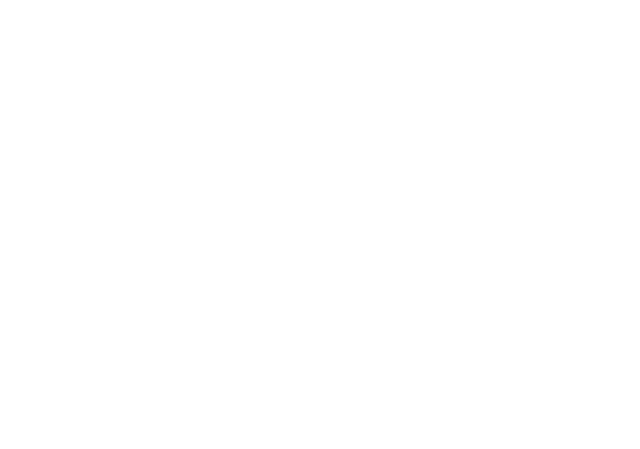
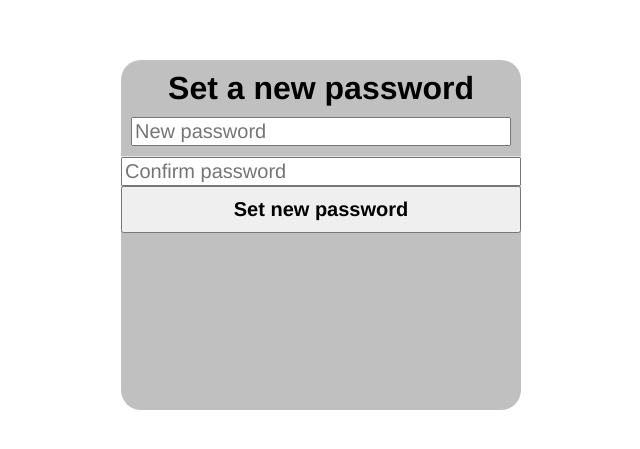
Before and after one commit to technologiesforaccessibility/osmintegrator-frontend, a React (Create React App) app: page /Account/ResetPassword in a window 1280 px wide. Shown: the part 165-614 px from the top of the page, without its empty margins (319-959 px from the left). Built offline with nearby package versions, Linux system fonts and the light colour scheme.

Commit message:
Axios requests adjusted to changed endpoints

```diff
--- a/src/components/App.js
+++ b/src/components/App.js
@@ -2,9 +2,6 @@ import React, { Component } from 'react';
 import { BrowserRouter, Switch, Route } from 'react-router-dom'
 import MapView from './MapView';
 import Auth from './Auth';
-
-// import variables from '../variables.module.scss';
-// import colors from './colors.module.scss';
 
 
 class App extends Component {
@@ -13,13 +10,11 @@ class App extends Component {
   }
 
   render() {
-    // console.log(variables);
-    // console.log(colors);
     return (
 
       <BrowserRouter>
         <Switch>
-          <Route path="/auth" component={Auth} />
+          <Route path={["/auth", "/Account"]} component={Auth} />
           <Route path="/" exact component={MapView} />
         </Switch>
       </BrowserRouter>
--- a/src/components/Auth.js
+++ b/src/components/Auth.js
@@ -3,6 +3,7 @@ import {BrowserRouter, Switch, Route} from 'react-router-dom'
 import Login from './Login';
 import Recover from './Recover';
 import SetPassword from './SetPassword';
+import './auth.scss';
 
 class Auth extends Component {
     constructor(props) {
@@ -12,11 +13,15 @@ class Auth extends Component {
     render() {
         return (
             <React.Fragment>
-                <Switch>
-                    <Route path="/auth/login" component={Login}/>
-                    <Route path="/auth/recover" component={Recover}/>
-                    <Route path="/auth/reset" component={SetPassword}/>
-                </Switch>
+                <div className="auth-area">
+                    <div className="form-div">
+                        <Switch>
+                            <Route path="/auth/login" component={Login}/>
+                            <Route path="/auth/recover" component={Recover}/>
+                            <Route path="/Account/ResetPassword" component={SetPassword}/>
+                        </Switch>
+                    </div>
+                </div>
             </React.Fragment>
         )
     }
--- a/src/components/Login.js
+++ b/src/components/Login.js
@@ -6,6 +6,7 @@ import './login.scss';
 import colors from './colors.module.scss';
 
 import {postDefaultHeaders} from '../config/apiConfig';
+import {formError400Text} from "./utilities-texts";
 
 const {REACT_APP_LOGIN_PATH} = process.env;
 
@@ -15,8 +16,8 @@ class Login extends Component {
         super(props);
 
         this.state = {
-            email: '',
-            password: '',
+            loginEmail: '',
+            loginPassword: '',
             isMessageShown: false,
             message: ''
         };
@@ -30,7 +31,7 @@ class Login extends Component {
 
     change(e) {
         this.setState({
-            [e.target.name]: e.target.value
+            [e.target.id]: e.target.value
         })
     }
 
@@ -55,41 +56,43 @@ class Login extends Component {
         const url = REACT_APP_LOGIN_PATH;
         axios.post(url,
             {
-                "UserName": this.state.email,
-                "Password": this.state.password
+                "Email": this.state.loginEmail,
+                "Password": this.state.loginPassword
             },
             {
                 headers: postDefaultHeaders()
             })
             .then(resp => {
-                if (!resp.data.isSuccess) {
-                    this.showMessage(resp.data.errorMsg);
-                } else {
-                    console.log("resp.data.isSuccess: ", resp.data.isSuccess);
-                    localStorage.setItem('token', resp.data.tokenData.token);
-                    localStorage.setItem('tokenRefresh', resp.data.tokenData.refreshToken);
+                if (resp.status === 200) {
+                    console.log("Authentication success");
+                    localStorage.setItem('token', resp.data.token);
+                    localStorage.setItem('tokenRefresh', resp.data.refreshToken);
                 }
             })
-            .catch(error => {
-                console.log(error.resp);
+            .catch( (error) => {
+                if (error.response.status === 401) {
+                    this.showMessage(error.response.data.message)
+                } else if (error.response.status === 400) {
+                    this.showMessage(formError400Text())
+                } else {
+                    console.warn("Undefined authentication problem")
+                }
             });
     }
 
     render() {
         return (
             <React.Fragment>
-                <div className="auth-area">
-                    <div className="form-div">
-                        <h1 id="title-login">Welcome</h1>
+                        <h1 className="auth-title">Welcome</h1>
                         <form name="login-form" onSubmit={e => this.submit(e)}>
-                            <div className="field-area">
-                                <input type="text" name="email" id="email-input" placeholder="E-mail"
+                            <div className="inputbox-spacer">
+                                <input type="text" id="loginEmail" placeholder="E-mail"
                                        onChange={e => {
                                            this.change(e)
                                        }} onClick={this.hideMessage}/>
                             </div>
-                            <div className="field-area">
-                                <input type="password" name="password" id="password-input" placeholder="Password"
+                            <div className="inputbox-spacer">
+                                <input type="password" id="loginPassword" placeholder="Password"
                                        onChange={e => {
                                            this.change(e)
                                        }} onClick={this.hideMessage}/>
@@ -99,10 +102,8 @@ class Login extends Component {
                             </div>
                         </form>
                         <div className="link"><NavLink to="/auth/recover">Forgot Username / Password ?</NavLink></div>
-                        <div className="auth-info-placeholder" value="">{this.state.isMessageShown &&
+                        <div className="auth-info-placeholder centered" value="">{this.state.isMessageShown &&
                         <span style={{color: colors['colorMessageFail']}}>{this.state.message}</span>}</div>
-                    </div>
-                </div>
             </React.Fragment>
         );
     }
--- a/src/components/Recover.js
+++ b/src/components/Recover.js
@@ -4,7 +4,7 @@ import axios from 'axios';
 import './recover.scss';
 import colors from './colors.module.scss';
 
-import {sentResetLinkText} from "./utilities-texts";
+import {formError400Text, sentResetLinkText} from "./utilities-texts";
 import {postDefaultHeaders} from '../config/apiConfig';
 
 const {REACT_APP_RESET_PASS_PATH} = process.env;
@@ -28,7 +28,7 @@ class Recover extends Component {
 
     change(e) {
         this.setState({
-            [e.target.name]: e.target.value
+            [e.target.id]: e.target.value
         })
     }
 
@@ -62,23 +62,26 @@ class Recover extends Component {
 
         axios.post(url,
             {
-                "Email": this.state.email,
+                "Email": this.state.recoverEmail,
             },
             {
                 headers: postDefaultHeaders()
             })
             .then(resp => {
-                console.log(resp);
-                if (resp.data.isSuccess) {
-                    this.setMessageColor(colors['colorMessageSuccess'])
+                if (resp.status === 200) {
+                    this.setMessageColor(colors['colorMessageSuccess']);
                     this.showMessage(sentResetLinkText());
-                } else {
-                    this.setMessageColor(colors['colorMessageFail'])
-                    this.showMessage(resp.data.errorMsg);
                 }
             })
             .catch(error => {
-                console.log(error.resp);
+                this.setMessageColor(colors['colorMessageFail'])
+                if (error.response.status === 401) {
+                    this.showMessage(error.response.data.message);
+                } else if (error.response.status === 400) {
+                    this.showMessage(formError400Text())
+                } else {
+                    console.warn("Undefined error");
+                }
             });
 
     }
@@ -86,24 +89,20 @@ class Recover extends Component {
     render() {
         return (
             <React.Fragment>
-                <div className="auth-area">
-                    <div className="form-div">
-                        <h1 id="title-login">Recover your password</h1>
+                        <h1 className="auth-title">Recover your password</h1>
                         <form name="recover-form" onSubmit={e => this.submit(e)}>
-                            <div className="field-area">
-                                <input type="text" name="email" id="email-input" placeholder="Email"
+                            <div className="inputbox-spacer">
+                                <input type="text" id="recoverEmail" placeholder="Email"
                                        onChange={e => {
                                            this.change(e)
                                        }} onClick={this.hideMessage}/>
                             </div>
-                            <div className="login-button-area">
-                                <button type="submit" id="button-login">Reset your password</button>
+                            <div className="recover-button-area">
+                                <button type="submit" id="button-reset">Reset your password</button>
                             </div>
                         </form>
                         <div className="centered auth-info-placeholder" value="">{this.state.isMessageShown &&
                         <span style={{color: this.state.messageColor}}>{this.state.message}</span>}</div>
-                    </div>
-                </div>
             </React.Fragment>
         );
     }
--- a/src/components/SetPassword.js
+++ b/src/components/SetPassword.js
@@ -27,7 +27,7 @@ class SetPassword extends Component {
 
     change(e) {
         this.setState({
-            [e.target.name]: e.target.value
+            [e.target.id]: e.target.value
         })
     }
 
@@ -53,30 +53,30 @@ class SetPassword extends Component {
 
     submit(e) {
         e.preventDefault();
-        if (comparePasswords(this.state.password1, this.state.password2) && isPasswordStrong(this.state.password1)) {
+        if (comparePasswords(this.state.password1Reset, this.state.password2Reset) && isPasswordStrong(this.state.password1Reset)) {
             const url = REACT_APP_SET_PASS_PATH;
             axios.post(url,
                 {
                     "Email": getEmailFromPath(window.location.href),
-                    "Password": this.state.password1,
-                    "ConfirmPassword": this.state.password2,
+                    "Password": this.state.password1Reset,
                     "Token": getTokenFromPath(window.location.href)
                 },
                 {
                     headers: postDefaultHeaders()
                 })
                 .then(resp => {
-                    console.log(resp);
-                    if (resp.data.isSuccess) {
+                    if (resp.status === 200) {
                         this.setMessageColor(colors['colorMessageSuccess'])
                         this.showMessage(changedPasswordText());
-                    } else {
-                        this.setMessageColor(colors['colorMessageFail'])
-                        this.showMessage(expiredTokenText());
                     }
                 })
                 .catch(error => {
-                    console.log(error.resp);
+                    if (error.response.status === 400) {
+                        this.setMessageColor(colors['colorMessageFail'])
+                        this.showMessage(expiredTokenText());
+                    } else {
+                        console.warn("Undefined error")
+                    }
                 });
         } else {
             this.setMessageColor(colors['colorMessageFail'])
@@ -88,31 +88,27 @@ class SetPassword extends Component {
     render() {
         return (
             <React.Fragment>
-                <div className="auth-area">
-                    <div className="form-div">
-                        <h1 id="title-login">Set a new password</h1>
+                        <h1 className="auth-title">Set a new password</h1>
                         <h3 className="subtitle">{getEmailFromPath(window.location.href)}</h3>
                         <form name="recover-form" onSubmit={e => this.submit(e)}>
-                            <div className="field-area">
-                                <input type="password" name="password1" id="email-input" placeholder="New password"
+                            <div className="inputbox-spacer">
+                                <input type="password" id="password1Reset" placeholder="New password"
                                        onChange={e => {
                                            this.change(e)
                                        }} onClick={this.hideMessage}/>
                             </div>
                             <div className="field-area">
-                                <input type="password" name="password2" id="email-input" placeholder="Confirm password"
+                                <input type="password" id="password2Reset" placeholder="Confirm password"
                                        onChange={e => {
                                            this.change(e)
                                        }} onClick={this.hideMessage}/>
                             </div>
-                            <div className="login-button-area">
-                                <button type="submit" id="button-login">Set new password</button>
+                            <div className="setPassword-button-area">
+                                <button type="submit" id="button-set-password">Set new password</button>
                             </div>
                         </form>
                         <div className="centered auth-info-placeholder" value="">{this.state.isMessageShown &&
                         <span style={{color: this.state.messageColor}}>{this.state.message}</span>}</div>
-                    </div>
-                </div>
             </React.Fragment>
         );
     }
--- a/src/components/auth.scss
+++ b/src/components/auth.scss
@@ -1,6 +1,37 @@
 @import './colors.module';
 @import './authMixins';
+
+.auth-area {
+  @include auth-area;
+}
+
+.form-div {
+  @include form-div;
+  @include font-type;
+}
+
+@media screen and (orientation: landscape) {
+  .form-div {
+    width: 400px;
+    height: 350px;
+    border-radius: 20px;
+  }
+}
+
+.auth-title {
+  @include auth-title;
+}
 
 .auth-info-placeholder {
   height: 50px;
 }
+
+.centered {
+  display: flex;
+  justify-content: center;
+}
+
+.inputbox-spacer {
+  border-bottom: 1px solid $color-internal-border;
+  padding: 10px;
+}
--- a/src/components/setPassword.scss
+++ b/src/components/setPassword.scss
@@ -1,5 +1,18 @@
 @import './authMixins';
+
 
 .subtitle {
   @include centered-text;
 }
+
+#password1Reset, #password2Reset {
+  @include input-textbox;
+  @include font-type;
+  @include font-size;
+}
+
+#button-set-password {
+  @include auth-button;
+  @include font-type;
+  @include font-size;
+}
--- a/src/components/utilities-texts.js
+++ b/src/components/utilities-texts.js
@@ -13,3 +13,7 @@ export function expiredTokenText() {
 export function invalidPasswordsText() {
         return "Provided passwords must be the same and have 8+ chars"
     }
+
+export function formError400Text() {
+        return "Provided values must be valid"
+    }
```
Also changed, not shown: src/components/authMixins.scss (+27 -0 lines), src/components/login.scss (+4 -44 lines), src/components/recover.scss (+13 -6 lines), 1 other file (tests, documents, lock files or other folders).
